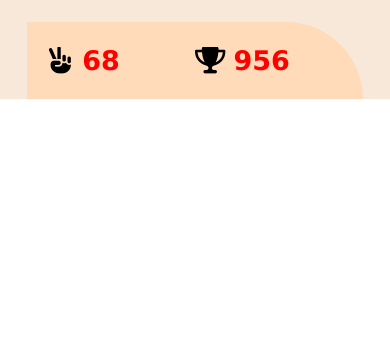
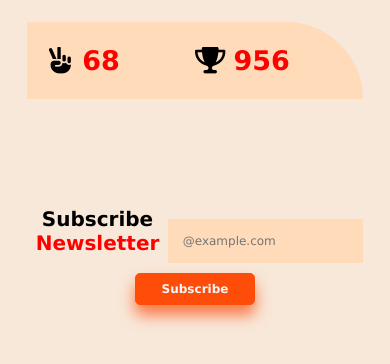
Before and after one commit to mtaqi04/Restaurant, a plain HTML site: page index.html in a window 390 px wide. Shown: the part 5327-5691 px from the top of the page. Before the commit the page ends 5626 px from the top, so only its background shows below. Drawn offline with Linux system fonts and the light colour scheme.

Commit message:
Added the newsletter subscription to the main body within index.html and styled it on style.css

```diff
--- a/index.html
+++ b/index.html
@@ -256,6 +256,16 @@
                 <img src="./images/chef.png" alt="">
             </div>
         </div>
+
+        <div class="letter">
+            <div class="letter-head">
+                <h2>Subscribe <span>Newsletter</span></h2>
+            </div>
+            <div class="letter-input">
+                <input type="email" placeholder="@example.com">
+            </div>
+            <button class="red_btn">Subscribe</button>
+        </div>
     </div>
 
     <script src="app.js"></script>
--- a/style.css
+++ b/style.css
@@ -344,7 +344,6 @@
     margin-top: 270px;
     display: flex;
     flex-wrap: wrap-reverse;
-    margin-bottom: 200px;
 }
 
 .main_slide4 .chef-feed{
@@ -435,6 +434,56 @@
     font-size: 11px;
     padding-top: 8px;
     line-height: 13px;
+}
+
+.letter{
+    display: flex;
+    flex-wrap: wrap;
+    justify-content: space-between;
+    align-items: center;
+    padding: 100px 0;
+}
+
+.letter-head{
+    flex: 0.5;
+}
+
+.letter-head h2{
+    font-size: 30px;
+}
+
+.letter-head span {
+    color: red;
+}
+
+.letter-input{
+    width: 100%;
+    margin-top: 20px;
+    display: flex;
+    flex: 0.5;
+}
+
+.letter-input div{
+    width: 70%;
+    display: flex;
+    align-items: center;
+    background-color: rgb(255, 219, 185);
+}
+
+.letter-input input{
+    font-size: 15px;
+    padding: 10px;
+    outline: none;
+    width: 100%;
+    border: none;
+    background-color: rgb(255, 219, 185);
+}
+
+.letter-input .red_btn{
+    margin: 0;
+    font-size: 18px;
+    box-shadow: none;
+    border-radius: 0 10px 10px 0;
 }
 
 @media only screen and (max-width: 768px){
@@ -535,6 +584,19 @@
     .main_slide4 .chef img{
         width: 80vw;
     }
+    .letter-head h2{
+        font-size: 20px;
+    }
+    .letter-input input{
+        font-size: 12px;
+        padding: 15px;
+        width: 50vw;
+    }
+    .letter-input .red_btn{
+        line-height: 40px;
+        width: 120px;
+        font-size: 12px;
+    }
 }
 
 @media only screen and (max-width: 550px){
@@ -590,4 +652,11 @@
     .main_slide4 .chef-vic div p{
         display: none;
     }
+    .letter{
+        justify-content: center;
+    }
+    .letter-head{
+        flex: 1;
+        text-align: center;
+    }
 }
```
